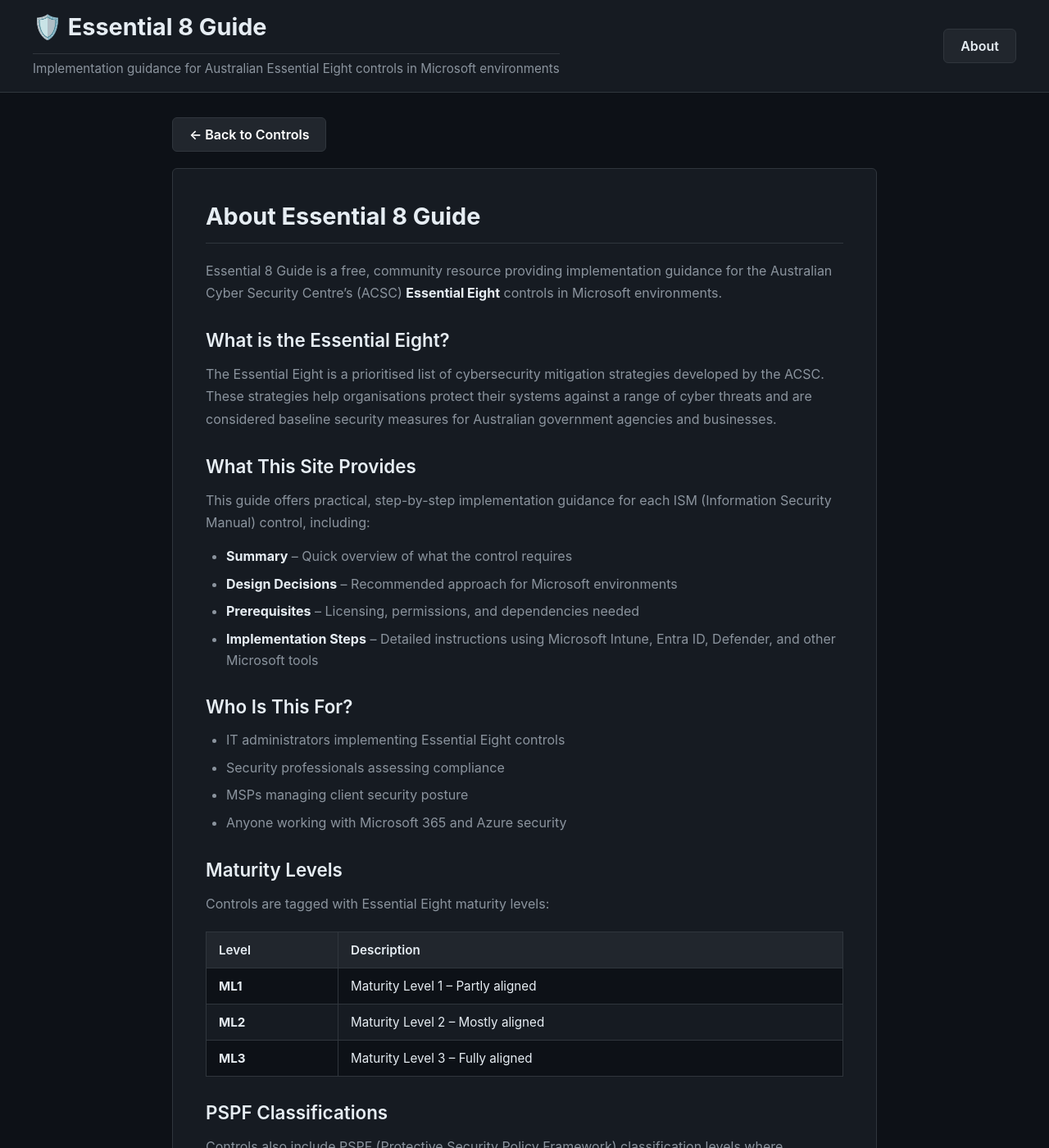
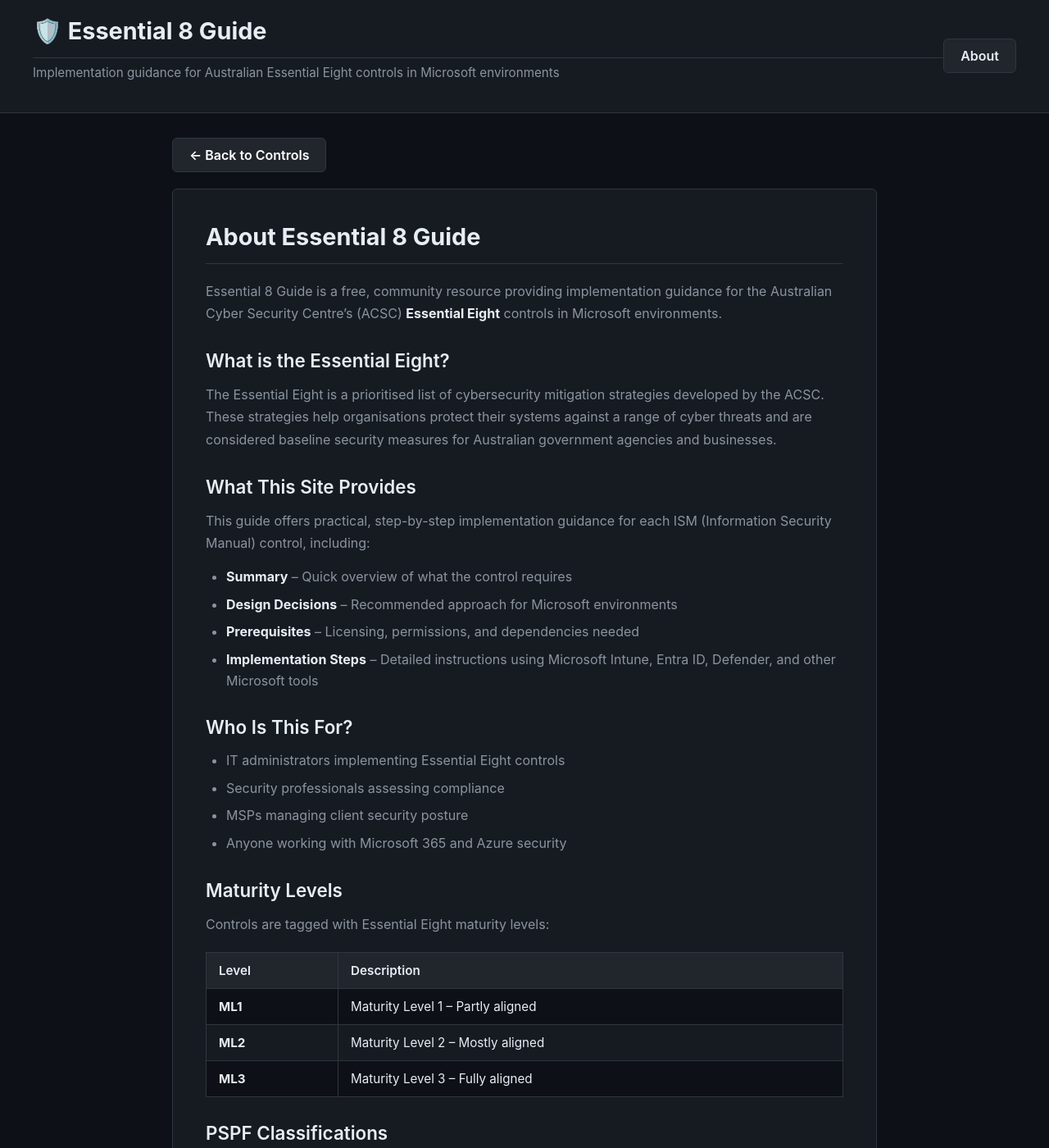
Before and after one commit to alanburchill/ISM-Controls-Guide, a Jekyll site: the page built from about.md, in a window 1280 px wide and 1400 px high. Shown: the whole window at 82% size. Built offline with Jekyll 4.4.1, drawn with Linux system fonts in a browser that asks for light colours.

Commit message:
refactor: consolidate header into single shared include file
- Create _includes/header.html with header HTML and CSS
- Replace duplicated header code in control.html, default.html, and index.html
- Ensures consistent 20px 40px padding across all pages
- Simplifies maintenance - header changes only needed in one file

```diff
--- /dev/null
+++ b/_includes/header.html
@@ -0,0 +1,50 @@
+<style>
+.header {
+  background: #161b22;
+  border-bottom: 1px solid #30363d;
+  padding: 20px 40px;
+  position: sticky;
+  top: 0;
+  z-index: 100;
+  text-align: left;
+  display: flex;
+  justify-content: space-between;
+  align-items: center;
+}
+.header-content {
+  flex: 1;
+}
+.header h1 {
+  font-size: 1.8rem;
+  font-weight: 700;
+  color: #e6edf3;
+  margin-bottom: 5px;
+}
+.header p {
+  color: #8b949e;
+  font-size: 0.95rem;
+}
+.about-link {
+  background: #21262d;
+  border: 1px solid #30363d;
+  color: #e6edf3;
+  padding: 10px 20px;
+  border-radius: 6px;
+  font-weight: 600;
+  text-decoration: none;
+  transition: all 0.3s ease;
+}
+.about-link:hover {
+  background: #30363d;
+  border-color: #58a6ff;
+  color: #58a6ff;
+}
+</style>
+
+<div class="header">
+  <div class="header-content">
+    <h1>🛡️ Essential 8 Guide</h1>
+    <p>Implementation guidance for Australian Essential Eight controls in Microsoft environments</p>
+  </div>
+  <a href="{{ site.baseurl }}/about" class="about-link">About</a>
+</div>
--- a/_layouts/default.html
+++ b/_layouts/default.html
@@ -11,32 +11,6 @@
       background: #0d1117;
       min-height: 100vh;
       color: #e6edf3;
-    }
-    .header {
-      background: #161b22;
-      border-bottom: 1px solid #30363d;
-      padding: 15px 40px;
-      position: sticky;
-      top: 0;
-      z-index: 100;
-      display: flex;
-      align-items: center;
-      gap: 20px;
-      justify-content: space-between;
-    }
-    .about-link {
-      background: #21262d;
-      border: 1px solid #30363d;
-      color: #e6edf3;
-      padding: 10px 20px;
-      border-radius: 6px;
-      font-weight: 600;
-      text-decoration: none;
-      transition: all 0.3s ease;
-    }
-    .about-link:hover {
-      border-color: #58a6ff;
-      color: #58a6ff;
     }
     .back-btn {
       background: #21262d;
@@ -132,13 +106,7 @@
   </style>
 </head>
 <body>
-  <div class="header">
-    <div class="header-content">
-      <h1 style="font-size:1.8rem;font-weight:700;color:#e6edf3;margin-bottom:5px;">🛡️ Essential 8 Guide</h1>
-      <p style="color:#8b949e;font-size:0.95rem;margin:0;">Implementation guidance for Australian Essential Eight controls in Microsoft environments</p>
-    </div>
-    <a href="{{ site.baseurl }}/about" class="about-link">About</a>
-  </div>
+  {% include header.html %}
   <div class="container">
     <div style="margin-bottom:20px;">
       <a href="{{ site.baseurl }}/" class="back-btn">← Back to Controls</a>
```
Also changed, not shown: _layouts/control.html (+1 -46 lines), index.html (+1 -52 lines).
